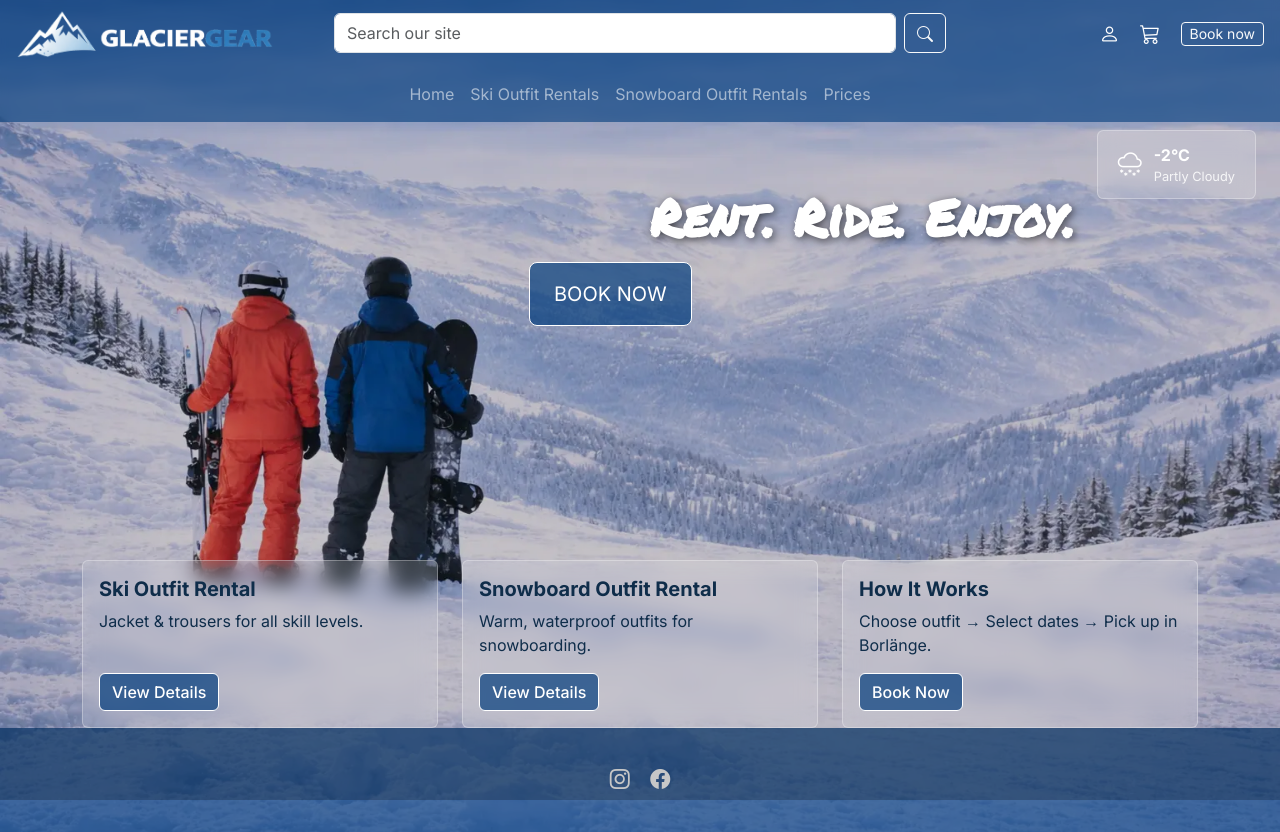
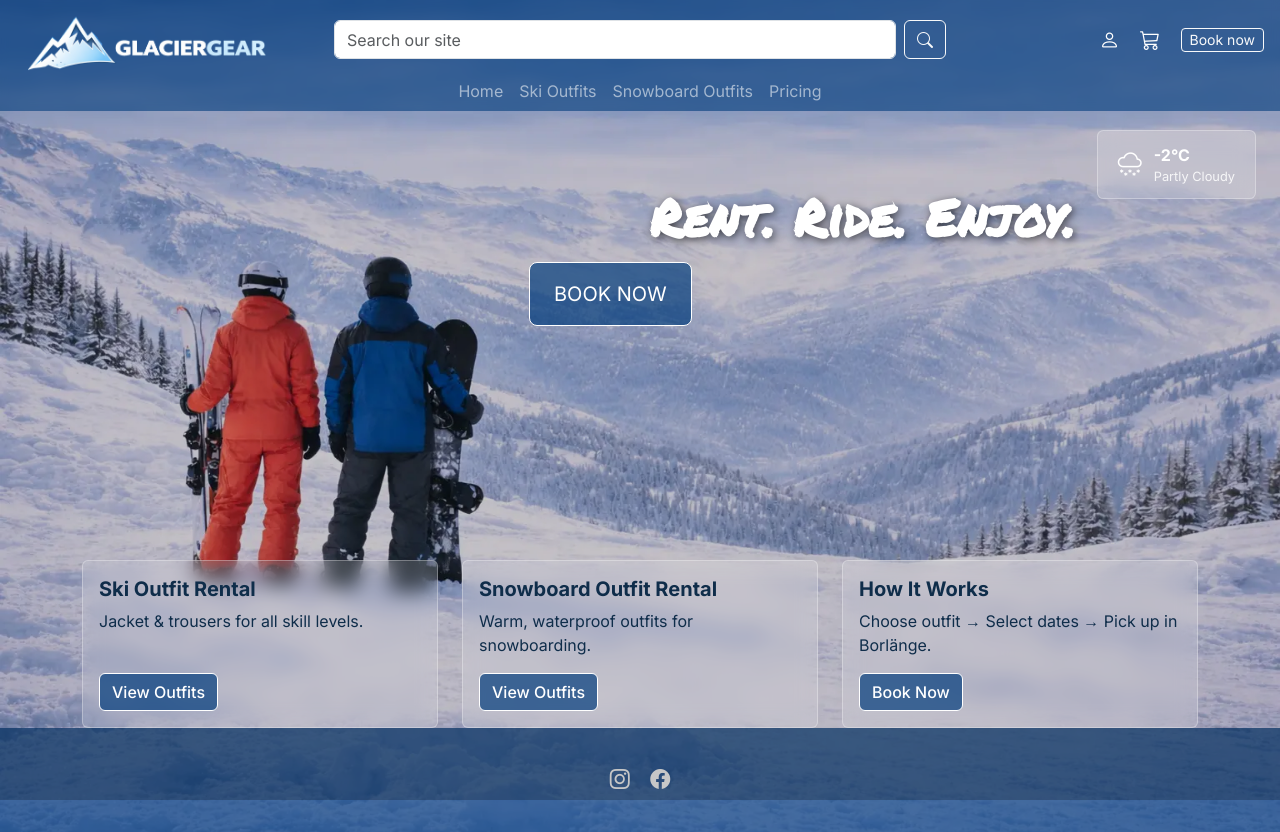
Before and after one commit to jolantadjatlova/GlacierGear, a Django app: page / in a window 1280 px wide. Run offline with Django 3.2, Linux system fonts and the light colour scheme.

Commit message:
Adjust navbar layout: logo size and spacing, tighten main-nav padding

```diff
--- a/home/static/css/base.css
+++ b/home/static/css/base.css
@@ -22,8 +22,14 @@ header {
     backdrop-filter: blur(4px);
 }
 
+.navbar-top img {
+    padding-left: 0.75rem;
+    margin-top: 0.5rem;
+    height: 55px;
+}
 .navbar-top {
     background-color: rgba(3, 60, 124, 0.6);
+    padding-bottom: 0 !important;
 }
 
 .navbar-top a {
@@ -37,7 +43,9 @@ header {
 
 .main-nav {
     background-color: rgba(3, 60, 124, 0.6);
-    min-height: 50px;
+    min-height: 30px;
+    padding-top: 0 !important;
+    padding-bottom: 0 !important;
 }
 
 .main-nav .form-control {
--- a/home/templates/home/index.html
+++ b/home/templates/home/index.html
@@ -44,7 +44,7 @@
                     <div class="card-body d-flex flex-column">
                         <h5 class="card-title">Ski Outfit Rental</h5>
                         <p class="card-text">Jacket & trousers for all skill levels.</p>
-                        <a href="#" class="btn btn-card mt-auto">View Details</a>
+                        <a href="#" class="btn btn-card mt-auto">View Outfits</a>
                     </div>
                 </div>
             </div>
@@ -55,7 +55,7 @@
                     <div class="card-body d-flex flex-column">
                         <h5 class="card-title">Snowboard Outfit Rental</h5>
                         <p class="card-text">Warm, waterproof outfits for snowboarding.</p>
-                        <a href="#" class="btn btn-card mt-auto">View Details</a>
+                        <a href="#" class="btn btn-card mt-auto">View Outfits</a>
                     </div>
                 </div>
             </div>
--- a/templates/base.html
+++ b/templates/base.html
@@ -91,13 +91,13 @@
                         <a class="nav-link" href="/">Home</a>
                     </li>
                     <li class="nav-item">
-                        <a class="nav-link" href="#">Ski Outfit Rentals</a>
+                        <a class="nav-link" href="#">Ski Outfits</a>
                     </li>
                     <li class="nav-item">
-                        <a class="nav-link" href="#">Snowboard Outfit Rentals</a>
+                        <a class="nav-link" href="#">Snowboard Outfits</a>
                     </li>
                     <li class="nav-item">
-                        <a class="nav-link" href="#">Prices</a>
+                        <a class="nav-link" href="#">Pricing</a>
                     </li>
                 </ul>
 
```
Also changed, not shown: home/static/images/glaciergear_logo.png.
